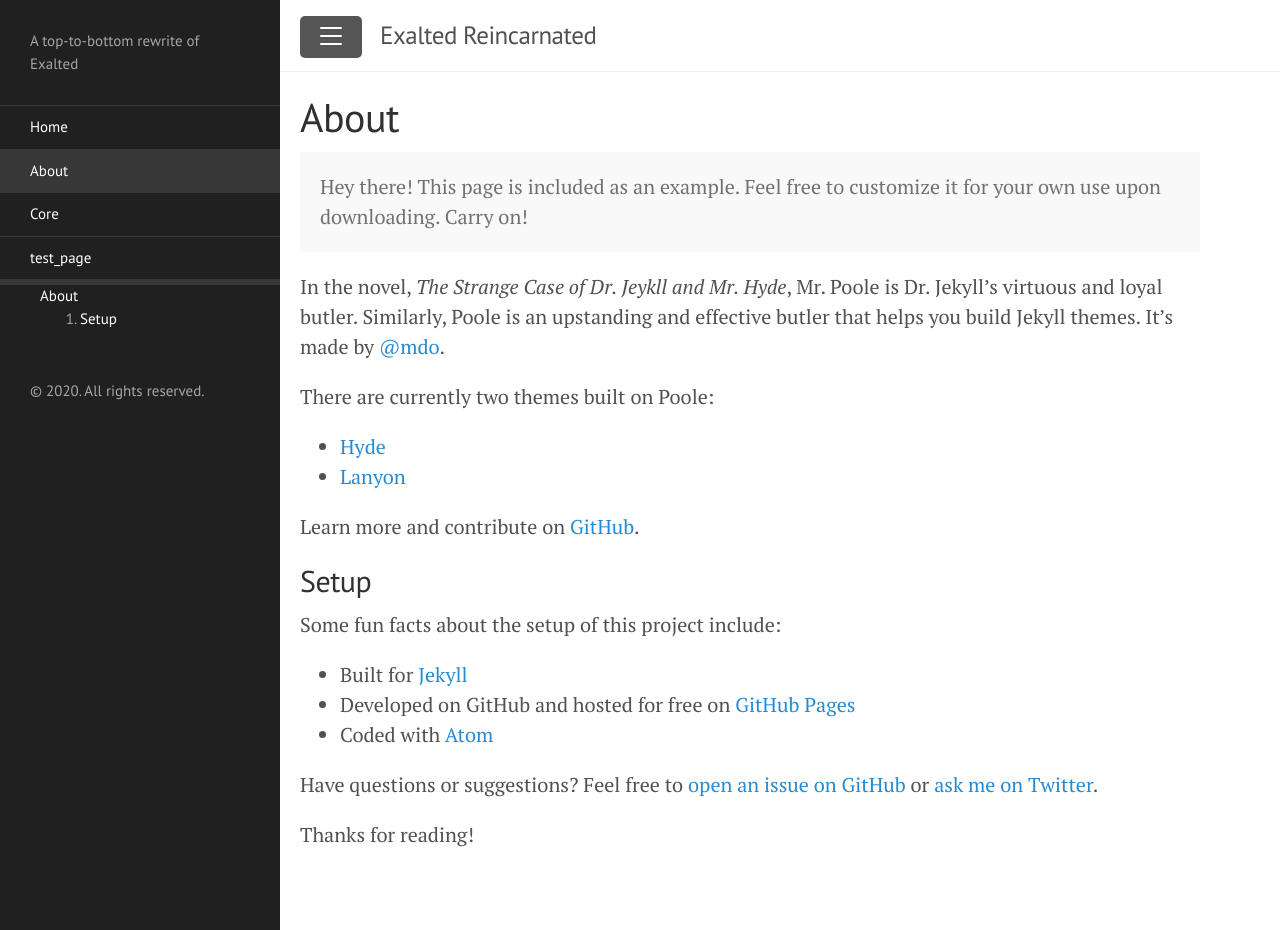
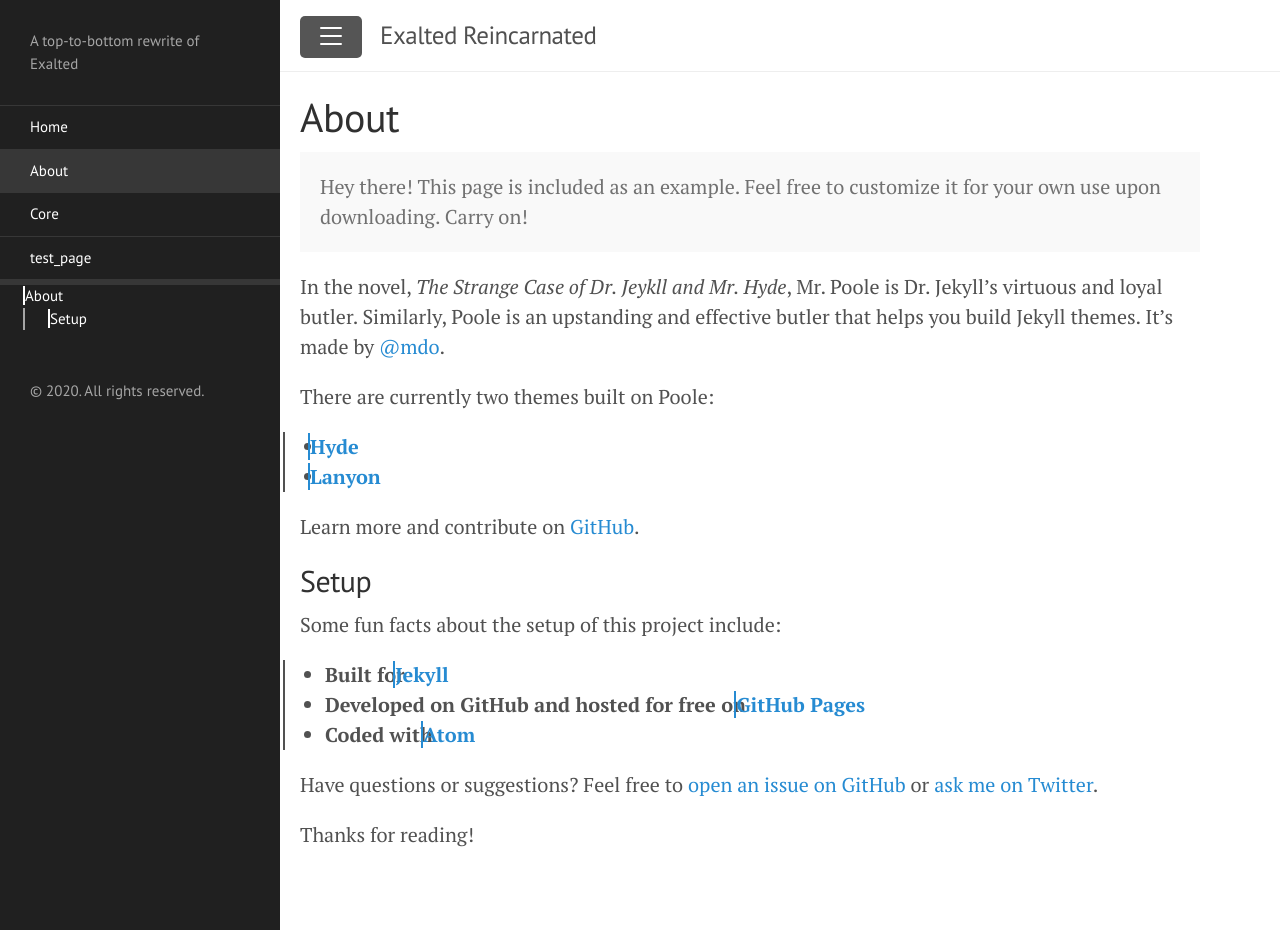
Before and after one commit to Dragonmystic707/exalted-reincarnated, a Jekyll site: the page built from docs/about.md, in a window 1280 px wide and 930 px high. Built offline with Jekyll 4.4.1, drawn with Linux system fonts in a browser that asks for light colours.

Commit message:
CSS updates

```diff
--- a/docs/public/css/sam.css
+++ b/docs/public/css/sam.css
@@ -1,12 +1,26 @@
-.scroll-nav__item {
+.scroll-nav__list {
     list-style: none outside none;
 }
 
-.scroll-nav__item--active > ul {
+.scroll-nav__sub-list {
+    list-style: none outside none;
+}
+
+.scroll-nav__item--active {
     visibility: block;
 }
 
-.scroll-nav__item > ul {
+.scroll-nav__item--active > ol, ul, li {
+    visibility: block;
+}
+
+.scroll-nav__item--active > ol, ul, li > a {
+    border-left: 2px solid;
+    margin-left: -17px;
+    font-weight: bold;
+}
+
+.scroll-nav__item > ol {
     visibility: none;
 }
 
```
